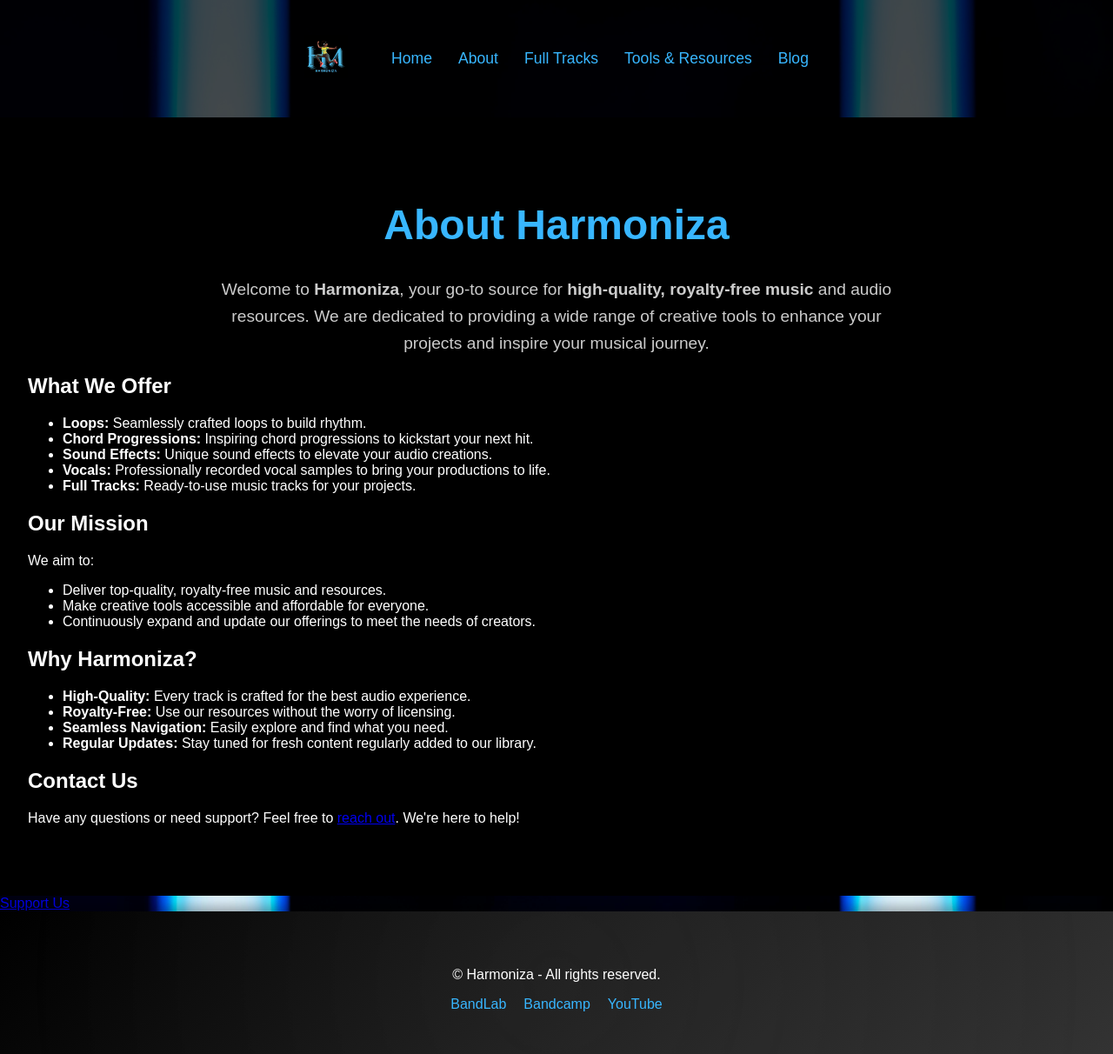
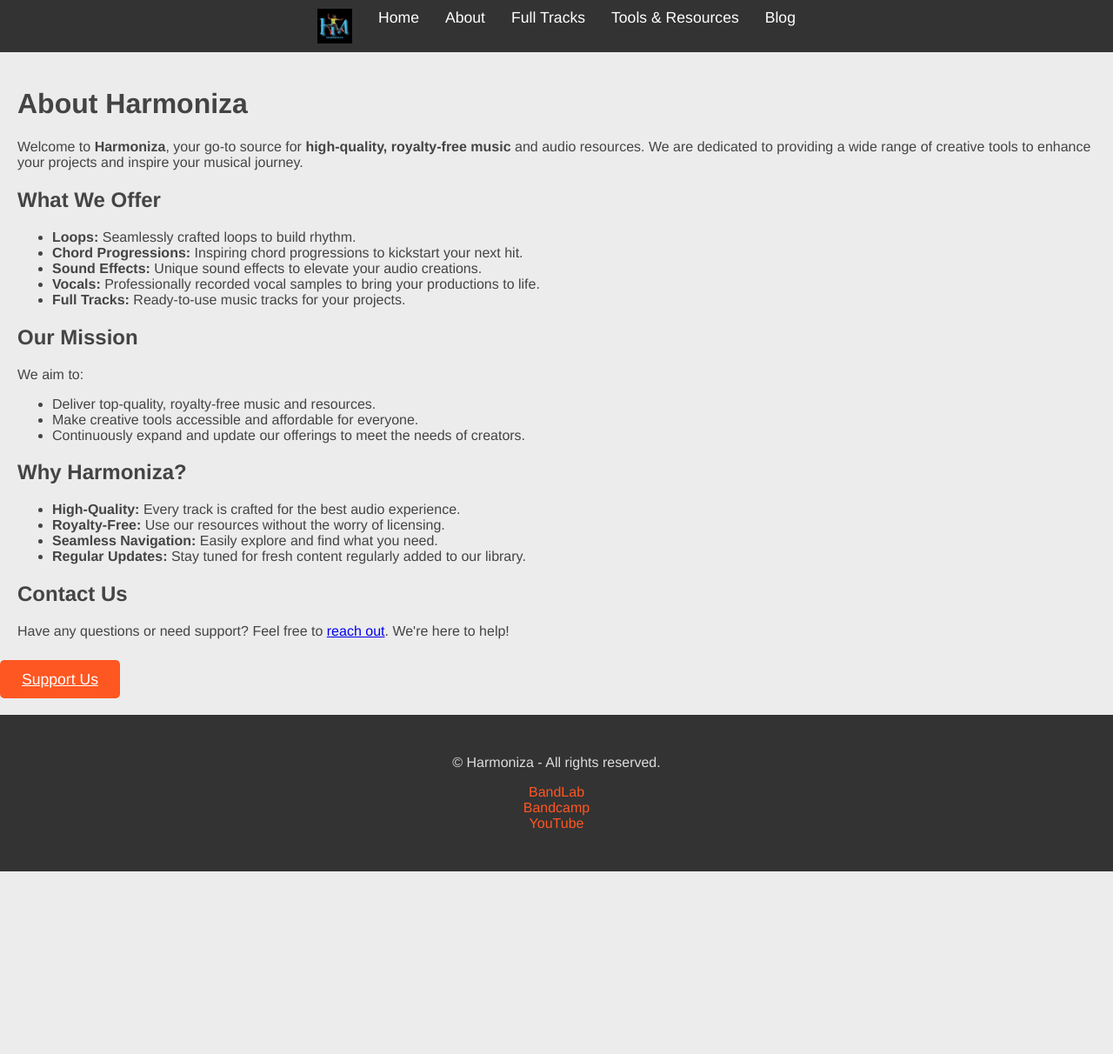
Before and after one commit to Harmoniza/harmoniza, a Jekyll site: the page built from about.markdown, in a window 1280 px wide. Shown: the whole page at 87% size. Built offline with Jekyll 4.4.1, drawn with Linux system fonts in a browser that asks for light colours; after the commit the page ends 1002 px from its top, so only the background shows below that.

Commit message:
Updated CSS for responsive design and visual enhancements

```diff
--- a/assets/css/styles.css
+++ b/assets/css/styles.css
@@ -1,304 +1,286 @@
-/* General Styling */
+/* Base Styles */
 body {
-  font-family: Arial, sans-serif;
+  font-family: "Helvetica", sans-serif;
+  color: #444;
+  background-color: #ececec;
   margin: 0;
   padding: 0;
-  color: #333;
-  background: #000000;
-  background-image: url("/assets/images/Harmoniza-body-background-image.jpg");
-  background-size: cover;
-  background-position: center;
-  background-attachment: fixed;
+  overflow-x: hidden; /* Prevent horizontal scroll due to animations */
 }
 
-/* Navigation Styling */
-nav {
-  background: rgba(
-    0,
-    0,
-    0,
-    0.5
-  ); /* Semi-transparent to blend with background */
-  color: #fff;
-  padding: 1.5rem 2.5rem; /* Increased padding for more visibility */
-  box-shadow: none;
-  transition: background 0.3s ease-in-out, padding 0.3s;
+/* Navigation Menu */
+.site-nav {
+  background-color: #333;
+  padding: 10px;
 }
 
-nav:hover {
-  background: rgba(0, 0, 0, 0.7); /* Darker on hover */
-  padding: 2rem 3rem;
+.nav-list {
+  display: flex;
+  justify-content: center;
+  padding: 0;
+  margin: 0;
+  list-style: none;
 }
 
-/* Logo Styling */
-nav .logo {
-  height: 50px;
-  width: auto;
-  margin-right: 20px;
-}
-
-nav ul {
-  list-style-type: none;
-  padding: 0;
-  margin: 0;
-  display: flex;
-  justify-content: center;
-  align-items: center;
-}
-
-nav ul li {
+.nav-item {
   margin: 0 15px;
 }
 
-nav ul li.logo {
-  margin-right: 30px;
+.nav-link {
+  color: #fff;
+  text-decoration: none;
+  font-size: 1.1rem;
+  transition: color 0.3s ease;
 }
 
-nav ul li a {
-  color: #38b6ff;
-  text-decoration: none;
-  font-size: 1.1rem;
-  padding: 0.5rem 0;
-  display: inline-block;
-  position: relative;
-  transition: color 0.3s, transform 0.3s;
-  background: linear-gradient(
-    to bottom,
-    transparent 70%,
-    rgba(0, 0, 0, 0.3) 30%
-  );
-  background-size: 100% 200%;
-  background-position: 0 0;
+.nav-link:hover {
+  color: #ff5722;
 }
 
-nav ul li a:hover {
-  color: #edd638;
-  background-position: 0 100%;
-  transform: translateY(-3px);
+.logo {
+  height: 40px;
+  vertical-align: middle;
 }
 
-/* Glowing animation for the logo */
-nav .logo:hover {
-  border-color: #38b6ff;
-  box-shadow: 0 0 10px 5px rgba(56, 182, 255, 0.5);
-  transition: box-shadow 0.4s ease-in-out, border-color 0.4s;
+/* Main Content Area */
+.container {
+  padding: 20px;
+  margin: auto;
 }
 
-/* Header Styling for Homepage */
-.home-header {
+/* Header */
+header.home-header {
+  background: linear-gradient(135deg, #ff5722, #ff9800);
+  color: #fff;
   text-align: center;
-  color: #ffffff;
-  padding: 6rem 1rem; /* Larger padding for smooth transition */
-  background: url("/assets/images/Harmoniza-header-background-image.jpg")
-    no-repeat center center;
-  background-size: cover;
-  background-blend-mode: darken;
-  border-bottom: 5px solid #edd638;
-}
-
-.home-header h1 {
-  margin: 0;
-  font-size: 4.5rem;
-  color: rgba(255, 255, 255, 0.9);
-}
-
-.home-header p {
-  font-size: 1.5rem;
-  margin-top: 1rem;
-  color: rgba(255, 255, 255, 0.8);
-}
-
-/* Explore Sections Styling */
-.explore-sections {
-  padding: 4rem 2rem;
-  background: #030303;
-}
-
-.explore-sections h2 {
-  color: #ffffff;
-  text-align: center;
-  margin-bottom: 3rem;
-  font-size: 2.5rem;
-  font-weight: bold;
-  text-shadow: 0 2px 4px rgba(0, 0, 0, 0.5);
-}
-
-.section-grid {
-  display: grid;
-  grid-template-columns: repeat(auto-fit, minmax(200px, 1fr));
-  gap: 1rem;
-}
-
-.section-card {
-  background: #ffffff;
-  border-radius: 8px;
-  padding: 1rem;
-  text-align: center;
-  box-shadow: 0 2px 6px rgba(0, 0, 0, 0.1);
-  transition: transform 0.3s, box-shadow 0.3s;
-}
-
-.section-card:hover {
-  transform: translateY(-5px);
-  box-shadow: 0 4px 12px rgba(0, 0, 0, 0.2);
-}
-
-.section-card h3 {
-  margin: 0.5rem 0;
-  color: #38b6ff;
-}
-
-.section-card p {
-  color: #070707;
-}
-
-.section-link {
-  color: #38b6ff;
-  text-decoration: none;
-  font-weight: bold;
-  transition: color 0.3s, text-shadow 0.3s;
-}
-
-.section-link:hover {
-  color: #edd638;
-  text-shadow: 0 0 4px #edd638, 0 0 6px #edd638;
-}
-
-/* Footer Styling */
-footer {
-  background: linear-gradient(135deg, #000000 0%, #333333 100%);
-  color: #fff;
-  padding: 3rem;
-  text-align: center;
-  box-shadow: 0 -6px 12px rgba(0, 0, 0, 0.3);
+  padding: 40px 20px;
   position: relative;
   overflow: hidden;
 }
 
-footer:before {
-  content: "";
-  position: absolute;
-  top: 0;
-  left: 0;
-  width: 100%;
-  height: 100%;
-  background: radial-gradient(circle, rgba(255, 255, 255, 0.1), transparent);
-  opacity: 0.3;
-  animation: pulse 4s infinite;
+header.home-header h1 {
+  font-size: 3rem;
+  font-weight: bold;
+  margin: 0;
+  padding: 20px;
+  position: relative;
+  animation: fadeIn 2s ease-out;
 }
 
-@keyframes pulse {
-  0% {
-    transform: scale(1);
-    opacity: 0.3;
+header.home-header p {
+  font-size: 1.5rem;
+  color: #f0f0f0;
+  margin: 0;
+  padding: 10px 0;
+  animation: slideIn 2s ease-out;
+}
+
+/* Sections */
+.explore-sections,
+.tools-resources,
+.subscribe-section {
+  margin: 30px auto;
+  padding: 30px;
+  max-width: 900px;
+  background-color: #fff;
+  box-shadow: 0 4px 8px rgba(0, 0, 0, 0.1);
+  border-radius: 8px;
+  position: relative;
+  overflow: hidden;
+}
+
+.explore-sections h2,
+.tools-resources h2,
+.subscribe-section h2 {
+  font-size: 2.2rem;
+  color: #333;
+  border-bottom: 3px solid #ff5722;
+  padding-bottom: 10px;
+  margin-bottom: 20px;
+}
+
+.explore-sections p,
+.tools-resources p,
+.subscribe-section p {
+  font-size: 1.1rem;
+  color: #555;
+  line-height: 1.8;
+}
+
+/* Section Grid */
+.section-grid {
+  display: flex;
+  flex-wrap: wrap;
+  gap: 20px;
+  justify-content: center;
+}
+
+.section-card {
+  flex: 1 1 200px;
+  background-color: #f9f9f9;
+  padding: 20px;
+  border-radius: 8px;
+  box-shadow: 0 2px 4px rgba(0, 0, 0, 0.1);
+  text-align: center;
+}
+
+.section-card h3 {
+  font-size: 1.5rem;
+  color: #333;
+  margin-bottom: 10px;
+}
+
+.section-card p {
+  font-size: 1rem;
+  color: #666;
+  margin-bottom: 15px;
+}
+
+.section-link {
+  color: #ff5722;
+  text-decoration: none;
+  font-weight: bold;
+}
+
+.section-link:hover {
+  color: #e64a19;
+  text-decoration: underline;
+}
+
+/* Buttons */
+button,
+.donation-button,
+.main-link {
+  background-color: #ff5722;
+  color: #fff;
+  border: none;
+  border-radius: 5px;
+  padding: 12px 25px;
+  font-size: 1.1rem;
+  cursor: pointer;
+  transition: background-color 0.3s ease, transform 0.3s ease;
+}
+
+button:hover,
+.donation-button:hover,
+.main-link:hover {
+  background-color: #e64a19;
+  transform: scale(1.05);
+}
+
+/* Form */
+.subscribe-form {
+  display: flex;
+  flex-direction: column;
+  align-items: center;
+}
+
+.subscribe-input {
+  width: 100%;
+  max-width: 600px;
+  padding: 12px;
+  margin-bottom: 12px;
+  border: 2px solid #ff5722;
+  border-radius: 5px;
+  transition: border-color 0.3s ease;
+}
+
+.subscribe-input:focus {
+  border-color: #e64a19;
+  outline: none;
+}
+
+.subscribe-button {
+  background-color: #4caf50;
+  color: #fff;
+  padding: 12px;
+  border: none;
+  border-radius: 5px;
+  cursor: pointer;
+  font-size: 1.1rem;
+  transition: background-color 0.3s ease, transform 0.3s ease;
+}
+
+.subscribe-button:hover {
+  background-color: #388e3c;
+  transform: scale(1.05);
+}
+
+/* Footer */
+.site-footer {
+  background-color: #333;
+  color: #ddd;
+  text-align: center;
+  padding: 30px;
+  margin-top: 30px;
+}
+
+.site-footer ul {
+  list-style: none;
+  padding: 0;
+}
+
+.site-footer .social-links {
+  padding: 0;
+}
+
+.site-footer .social-link {
+  color: #ff5722;
+  text-decoration: none;
+  margin: 0 12px;
+  transition: color 0.3s ease;
+}
+
+.site-footer .social-link:hover {
+  color: #e64a19;
+  text-decoration: underline;
+}
+
+/* Responsive Styles */
+@media (max-width: 768px) {
+  .nav-list {
+    flex-direction: column;
+    align-items: center;
   }
-  50% {
-    transform: scale(1.05);
-    opacity: 0.6;
+
+  .nav-item {
+    margin: 10px 0;
   }
-  100% {
-    transform: scale(1);
-    opacity: 0.3;
+
+  .section-grid {
+    flex-direction: column;
+    align-items: center;
+  }
+
+  .section-card {
+    width: 90%;
   }
 }
 
-footer ul {
-  list-style-type: none;
-  padding: 0;
-  margin: 0;
-  display: flex;
-  justify-content: center;
-  flex-wrap: wrap;
-}
-
-footer ul li {
-  margin: 0 10px;
-}
-
-footer ul li a {
-  color: #38b6ff;
-  text-decoration: none;
-  font-size: 1rem;
-  position: relative;
-  transition: color 0.3s, text-shadow 0.3s;
-}
-
-footer ul li a:hover {
-  color: #edd638;
-  text-shadow: 0 0 6px #38b6ff, 0 0 10px #38b6ff;
-}
-
-/* About Page Styling */
-.about-container {
-  padding: 4rem 2rem;
-  background: #000000;
-  color: #ffffff;
-}
-
-.about-header h1 {
-  text-align: center;
-  font-size: 3rem;
-  color: #38b6ff;
-  margin-bottom: 2rem;
-  transition: color 0.3s, transform 0.3s;
-}
-
-.about-header h1:hover {
-  color: #edd638;
-  transform: scale(1.05);
-}
-
-.about-header p {
-  font-size: 1.2rem;
-  text-align: center;
-  max-width: 800px;
-  margin: 0 auto;
-  line-height: 1.6;
-  color: rgba(255, 255, 255, 0.8);
-}
-
-/* Tools and Resources Section Styling */
-.tools-resources {
-  padding: 4rem 2rem;
-  background: #000000;
-}
-
-.tools-resources p {
-  font-size: 1.2rem;
-  line-height: 1.6;
-  color: rgba(255, 255, 255, 0.8);
-  max-width: 800px;
-  margin: 0 auto;
-}
-
-.tools-resources .button {
-  background-color: #38b6ff;
-  color: #ffffff;
-  padding: 1rem 2rem;
-  border-radius: 8px;
-  transition: background-color 0.3s;
-}
-
-.tools-resources .button:hover {
-  background-color: #edd638;
-}
-
-/* Responsive Styling */
-@media (max-width: 768px) {
-  nav ul {
-    flex-direction: column;
-    text-align: center;
+@media (max-width: 480px) {
+  header.home-header h1 {
+    font-size: 2.5rem;
   }
 
-  .home-header {
-    padding: 4rem 1rem;
+  header.home-header p {
+    font-size: 1.2rem;
   }
 
-  .explore-sections {
-    padding: 3rem 1rem;
+  .section-card {
+    width: 100%;
   }
 
-  footer {
-    padding: 2rem 1rem;
+  button,
+  .donation-button,
+  .main-link {
+    width: 100%;
+    padding: 12px;
+    font-size: 1rem;
+  }
+
+  .subscribe-input,
+  .subscribe-button {
+    width: 100%;
+    font-size: 1rem;
   }
 }
```
